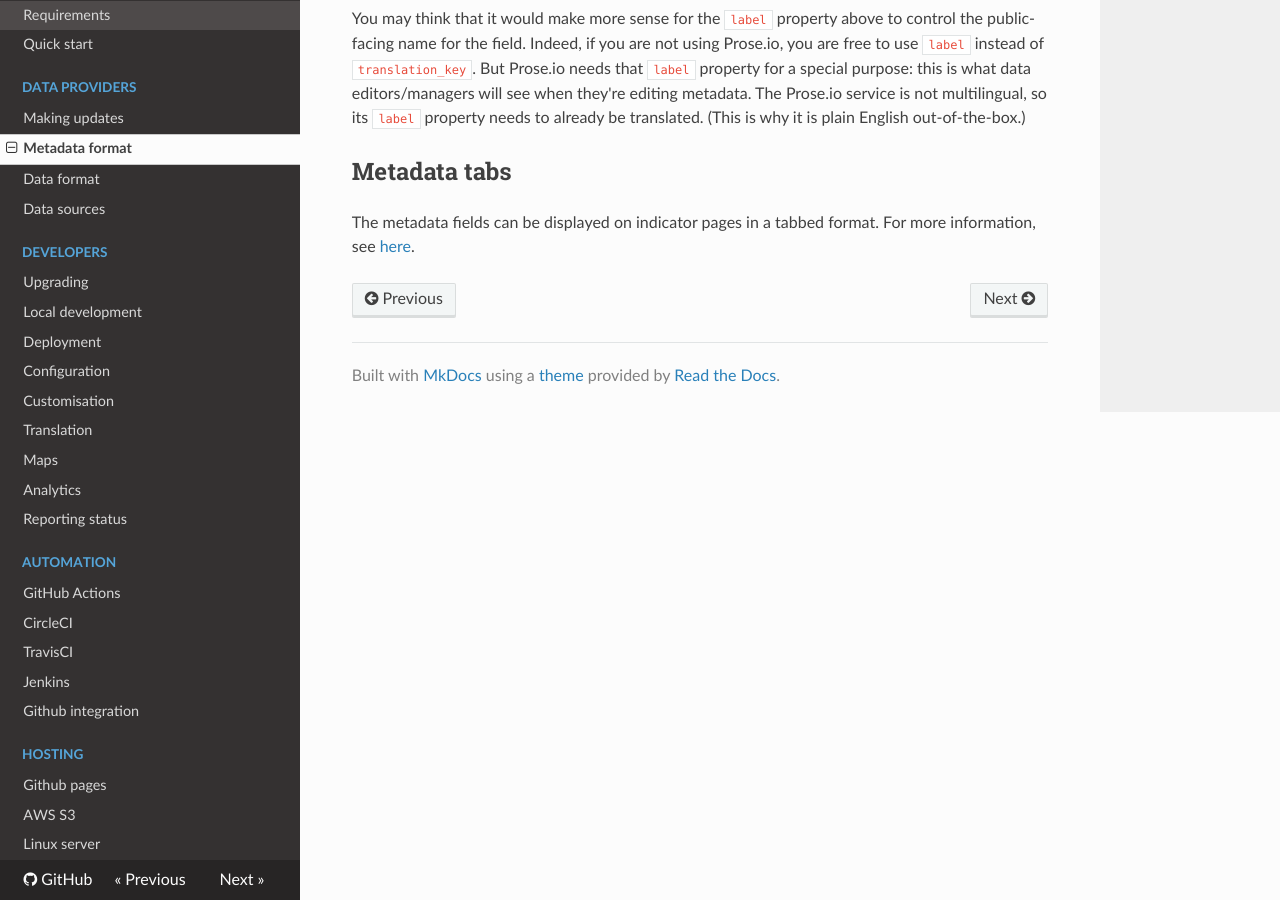
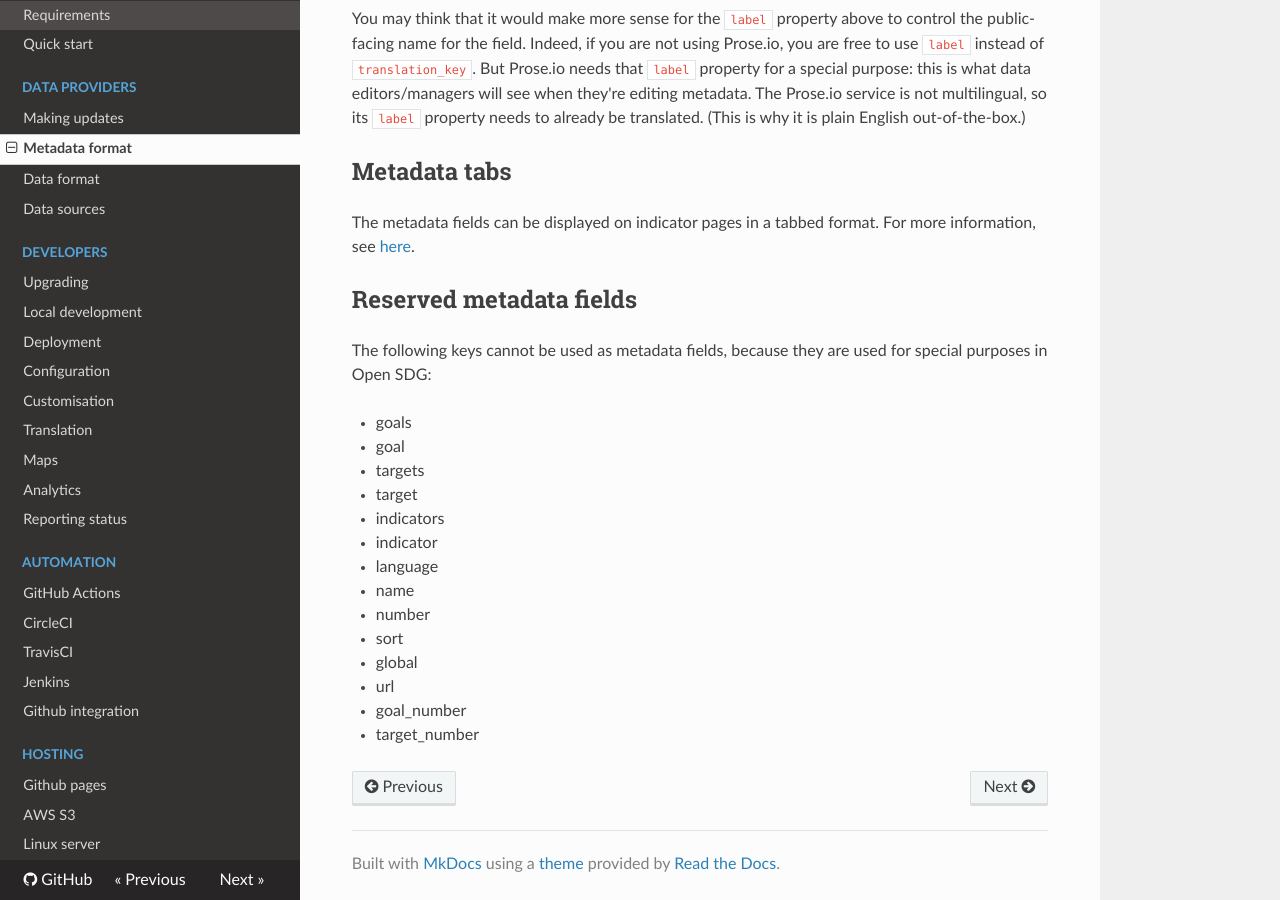
Before and after one commit to open-sdg/open-sdg, an MkDocs documentation site: the page built from docs/metadata-format.md, in a window 1280 px wide and 900 px high, scrolled down 5847 px. Built offline with MkDocs 1.6.1, drawn with Linux system fonts in a browser that asks for light colours; nearby versions of some CDN libraries; old or Windows-style settings are respelled for this version of MkDocs.

Commit message:
Documentation of reserved metadata keys

```diff
--- a/docs/metadata-format.md
+++ b/docs/metadata-format.md
@@ -192,3 +192,22 @@ You may think that it would make more sense for the `label` property above to co
 ## Metadata tabs
 
 The metadata fields can be displayed on indicator pages in a tabbed format. For more information, see [here](https://open-sdg.readthedocs.io/en/latest/configuration/#metadata_tabs).
+
+## Reserved metadata fields
+
+The following keys cannot be used as metadata fields, because they are used for special purposes in Open SDG:
+
+* goals
+* goal
+* targets
+* target
+* indicators
+* indicator
+* language
+* name
+* number
+* sort
+* global
+* url
+* goal_number
+* target_number
```
Also changed, not shown: 13 other files.
